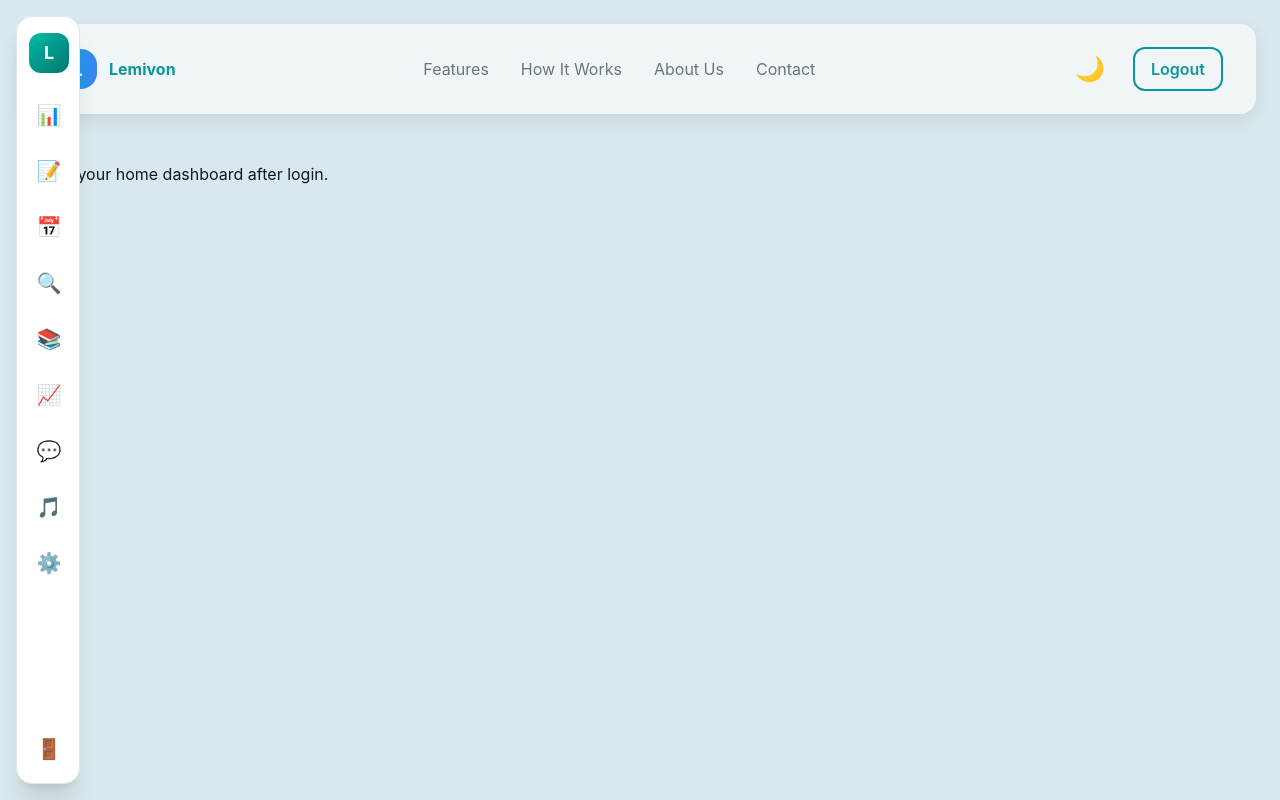
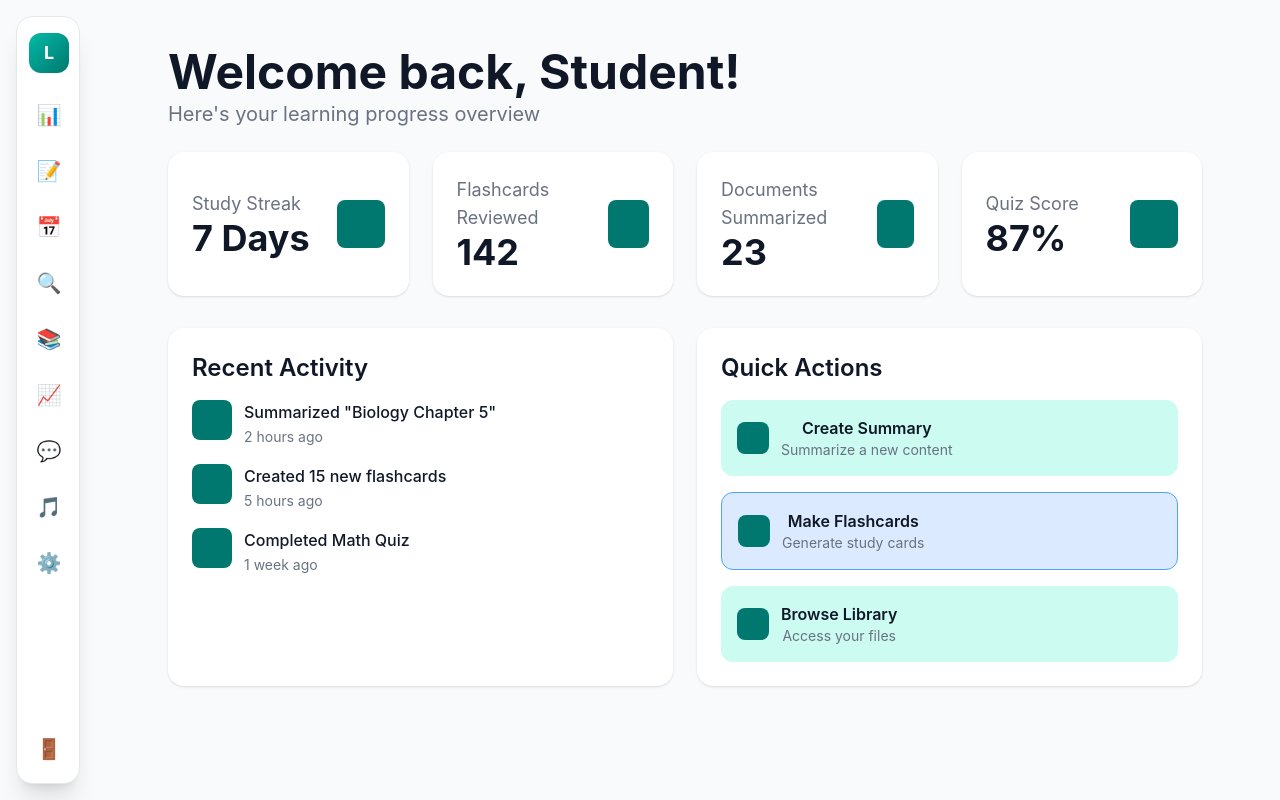
Before and after one commit to Hachimanka/StudyTaa, a React (Vite) app in the folder frontend/: page /login in a window 1280 px wide. Both pictures are taken after typing "name@example.com", "Sample123" into the empty fields and a click on the button "Login". Built offline with nearby package versions, Linux system fonts and the light colour scheme.

Commit message:
Implement dark mode support and enhance Home component layout with new stats and recent activity sections

```diff
--- a/frontend/src/pages/Home.jsx
+++ b/frontend/src/pages/Home.jsx
@@ -1,19 +1,184 @@
-import React from 'react'
-import TopNav from '../components/TopNav'
-import Sidebar from '../components/Sidebar'
+import React, { useState, useEffect } from "react";
+import Sidebar from "../components/Sidebar";
 import { Link } from 'react-router-dom'
 
 export default function Home() {
+  const [isDark, setIsDark] = useState(() => {
+    try {
+      return localStorage.getItem("theme") === "dark";
+    } catch {
+      return false;
+    }
+  });
+
+  useEffect(() => {
+    const handleThemeChange = () => {
+      try {
+        setIsDark(localStorage.getItem("theme") === "dark");
+      } catch {
+        setIsDark(false);
+      }
+    };
+
+    window.addEventListener("themeChanged", handleThemeChange);
+    return () => {
+      window.removeEventListener("themeChanged", handleThemeChange);
+    };
+  }, []);
+
   return (
-    <div style={{ height: '100vh', display: 'flex', flexDirection: 'column' }}>
-      <TopNav />
-      <div style={{ display: 'flex', flex: 1 }}>
-        <Sidebar />
-        <main style={{ padding: 24, flex: 1 }}>
-          <h2>Home</h2>
-          <p>This is your home dashboard after login.</p>
-        </main>
-      </div>
+    <div
+      className={`flex min-h-screen ${
+        isDark ? "bg-gray-900 text-white" : "bg-gray-50 text-gray-900"
+      }`}
+    >
+      {/* Sidebar */}
+      <Sidebar />
+
+      {/* Main Dashboard */}
+      <main className="p-12 flex-1 ml-20 md:ml-30 mr-7.5 transition-all duration-300">
+        {/* Header */}
+        <h1 className="text-5xl font-bold">Welcome back, Student!</h1>
+        <p
+          className={`mt-1 text-xl ${
+            isDark ? "text-gray-400" : "text-gray-500"
+          }`}
+        >
+          Here's your learning progress overview
+        </p>
+
+        {/* Stats Section */}
+        <div className="grid grid-cols-1 md:grid-cols-4 gap-6 mt-6">
+          {[
+            { label: "Study Streak", value: "7 Days" },
+            { label: "Flashcards Reviewed", value: "142" },
+            { label: "Documents Summarized", value: "23" },
+            { label: "Quiz Score", value: "87%" },
+          ].map((stat, i) => (
+            <div
+              key={i}
+              className={`p-6 flex items-center justify-between rounded-2xl shadow ${
+                isDark ? "bg-gray-800" : "bg-white"
+              }`}
+            >
+              <div>
+                <p
+                  className={`text-lg ${
+                    isDark ? "text-gray-400" : "text-gray-500"
+                  }`}
+                >
+                  {stat.label}
+                </p>
+                <h2 className="text-4xl font-bold">{stat.value}</h2>
+              </div>
+              <div className="w-12 h-12 bg-teal-700 rounded-lg" />
+            </div>
+          ))}
+        </div>
+
+        {/* Main Grid: Recent Activity + Quick Actions */}
+        <div className="grid grid-cols-1 md:grid-cols-2 gap-6 mt-8">
+          {/* Recent Activity */}
+          <div
+            className={`p-6 rounded-2xl shadow ${
+              isDark ? "bg-gray-800" : "bg-white"
+            }`}
+          >
+            <h3 className="text-2xl font-semibold mb-4">Recent Activity</h3>
+            <ul className="space-y-4">
+              {[
+                { text: 'Summarized "Biology Chapter 5"', time: "2 hours ago" },
+                { text: "Created 15 new flashcards", time: "5 hours ago" },
+                { text: "Completed Math Quiz", time: "1 week ago" },
+              ].map((item, i) => (
+                <li key={i} className="flex items-start">
+                  <div className="w-10 h-10 bg-teal-700 rounded-lg mr-3" />
+                  <div>
+                    <p className="font-medium">{item.text}</p>
+                    <span
+                      className={`text-sm ${
+                        isDark ? "text-gray-400" : "text-gray-500"
+                      }`}
+                    >
+                      {item.time}
+                    </span>
+                  </div>
+                </li>
+              ))}
+            </ul>
+          </div>
+
+          {/* Quick Actions */}
+          <div
+            className={`p-6 rounded-2xl shadow ${
+              isDark ? "bg-gray-800" : "bg-white"
+            }`}
+          >
+            <h3 className="text-2xl font-semibold mb-4">Quick Actions</h3>
+            <div className="space-y-4">
+              <button
+                className={`flex items-center w-full rounded-xl p-4 transition-colors ${
+                  isDark
+                    ? "bg-teal-900/40 hover:bg-teal-900/60"
+                    : "bg-teal-100 hover:bg-teal-200"
+                }`}
+              >
+                <div className="w-8 h-8 bg-teal-700 rounded-lg mr-3" />
+                <div>
+                  <p className="font-semibold">Create Summary</p>
+                  <p
+                    className={`text-sm ${
+                      isDark ? "text-gray-400" : "text-gray-500"
+                    }`}
+                  >
+                    Summarize a new content
+                  </p>
+                </div>
+              </button>
+
+              <button
+                className={`flex items-center w-full rounded-xl p-4 border transition-colors ${
+                  isDark
+                    ? "bg-blue-900/30 hover:bg-blue-900/50 border-blue-700"
+                    : "bg-blue-100 hover:bg-blue-200 border-blue-400"
+                }`}
+              >
+                <div className="w-8 h-8 bg-teal-700 rounded-lg mr-3" />
+                <div>
+                  <p className="font-semibold">Make Flashcards</p>
+                  <p
+                    className={`text-sm ${
+                      isDark ? "text-gray-400" : "text-gray-500"
+                    }`}
+                  >
+                    Generate study cards
+                  </p>
+                </div>
+              </button>
+
+              <button
+                className={`flex items-center w-full rounded-xl p-4 transition-colors ${
+                  isDark
+                    ? "bg-teal-900/40 hover:bg-teal-900/60"
+                    : "bg-teal-100 hover:bg-teal-200"
+                }`}
+              >
+                <div className="w-8 h-8 bg-teal-700 rounded-lg mr-3" />
+                <div>
+                  <p className="font-semibold">Browse Library</p>
+                  <p
+                    className={`text-sm ${
+                      isDark ? "text-gray-400" : "text-gray-500"
+                    }`}
+                  >
+                    Access your files
+                  </p>
+                </div>
+              </button>
+            </div>
+          </div>
+        </div>
+      </main>
     </div>
-  )
+  );
 }
```
